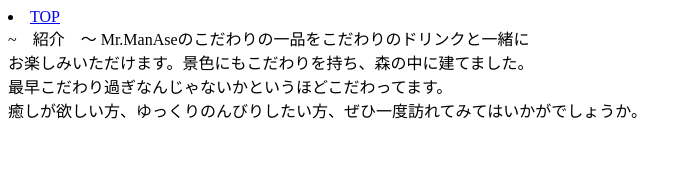
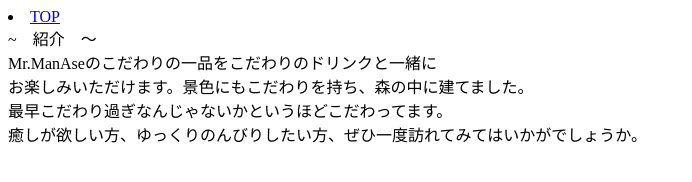
Before and after one commit to manase-kikuchi/team_web_cafe, a plain HTML site: page cafe.html in a window 1280 px wide. Shown: the whole page, without its empty margins (0-692 px from the left). Drawn offline with Linux system fonts and the light colour scheme.

Commit message:
[modify]index.html,cafe.html
index.html,cafe.htmlの修正

```diff
--- a/cafe.html
+++ b/cafe.html
@@ -5,7 +5,7 @@
 </head>
 <body>
 <li><a href="index.html" >TOP</a></li>
-~　紹介　～
+~　紹介　～<br>
 Mr.ManAseのこだわりの一品をこだわりのドリンクと一緒に<br>
 お楽しみいただけます。景色にもこだわりを持ち、森の中に建てました。<br>
 最早こだわり過ぎなんじゃないかというほどこだわってます。<br>
```
Also changed, not shown: index.html (+1 -1 lines).
